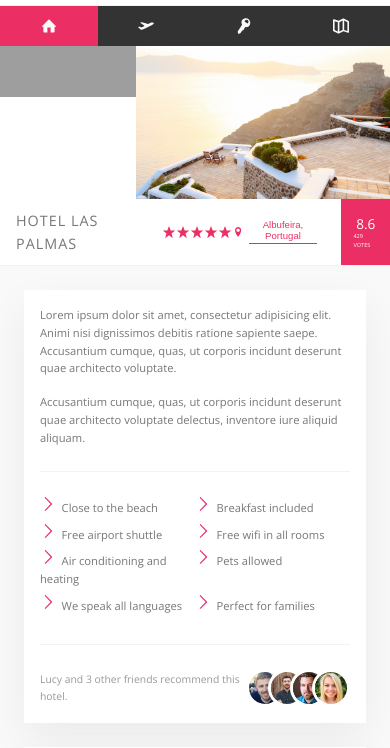
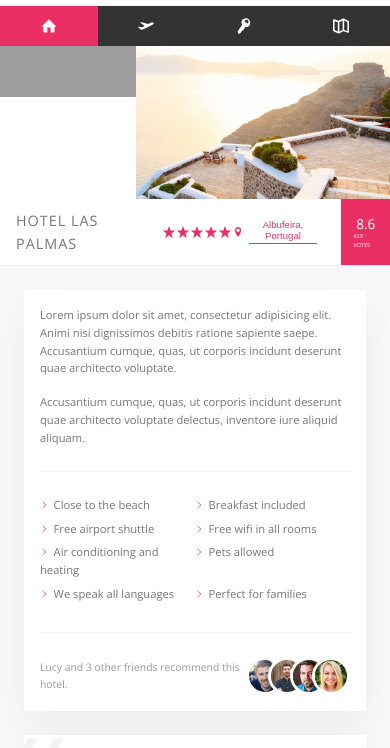
Before and after one commit to omergencoglu/trillo, a website: page index.html in a window 390 px wide. Shown: the part 82-830 px from the top of the page. Drawn offline with nearby package versions, Linux system fonts and the light colour scheme; grey boxes are pictures that could not be loaded.

Commit message:
Improve responsive and build the app

```diff
--- a/package.json
+++ b/package.json
@@ -8,7 +8,7 @@
     "devserver": "live-server",
     "start": "npm-run-all --parallel devserver watch:sass",
     "compile:sass": "node-sass sass/main.scss css/style.comp.css",
-    "prefix:css": "postcss --use autoprefixer -b 'last 10 versions' css/style.style.css -o css/style.prefix.css",
+    "prefix:css": "postcss --use autoprefixer -b 'last 10 versions' css/style.comp.css -o css/style.prefix.css",
     "compress:css": "node-sass css/style.prefix.css css/style.css --output-style compressed",
     "build:css": "npm-run-all compile:sass prefix:css compress:css"
   },
--- a/sass/_components.scss
+++ b/sass/_components.scss
@@ -395,20 +395,23 @@
   &__item::before {
     content: "";
     display: inline-block;
-    height: 2rem;
-    width: 2rem;
+    height: 1rem;
+    width: 1rem;
     margin-right: 0.7rem;
 
     //older browsers
-    // background-image: url(../img/chevron-thin-right.svg);
-    // background-size: cover;
+    background-image: url(../img/chevron-thin-right.svg);
+    background-size: cover;
 
     //newer browsers - masks
-    background-color: var(--color-primary);
-    -webkit-mask-image: url(../img/chevron-thin-right.svg);
-    mask-image: url(../img/chevron-thin-right.svg);
-    -webkit-mask-size: cover;
-    mask-size: cover;
+    @supports (-webkit-mask-image: url()) or (mask-image: url()) {
+      background-color: var(--color-primary);
+      -webkit-mask-image: url(../img/chevron-thin-right.svg);
+      mask-image: url(../img/chevron-thin-right.svg);
+      -webkit-mask-size: cover;
+      mask-size: cover;
+      background-image: none;
+    }
   }
 }
 
```
Also changed, not shown: css/style.css.
